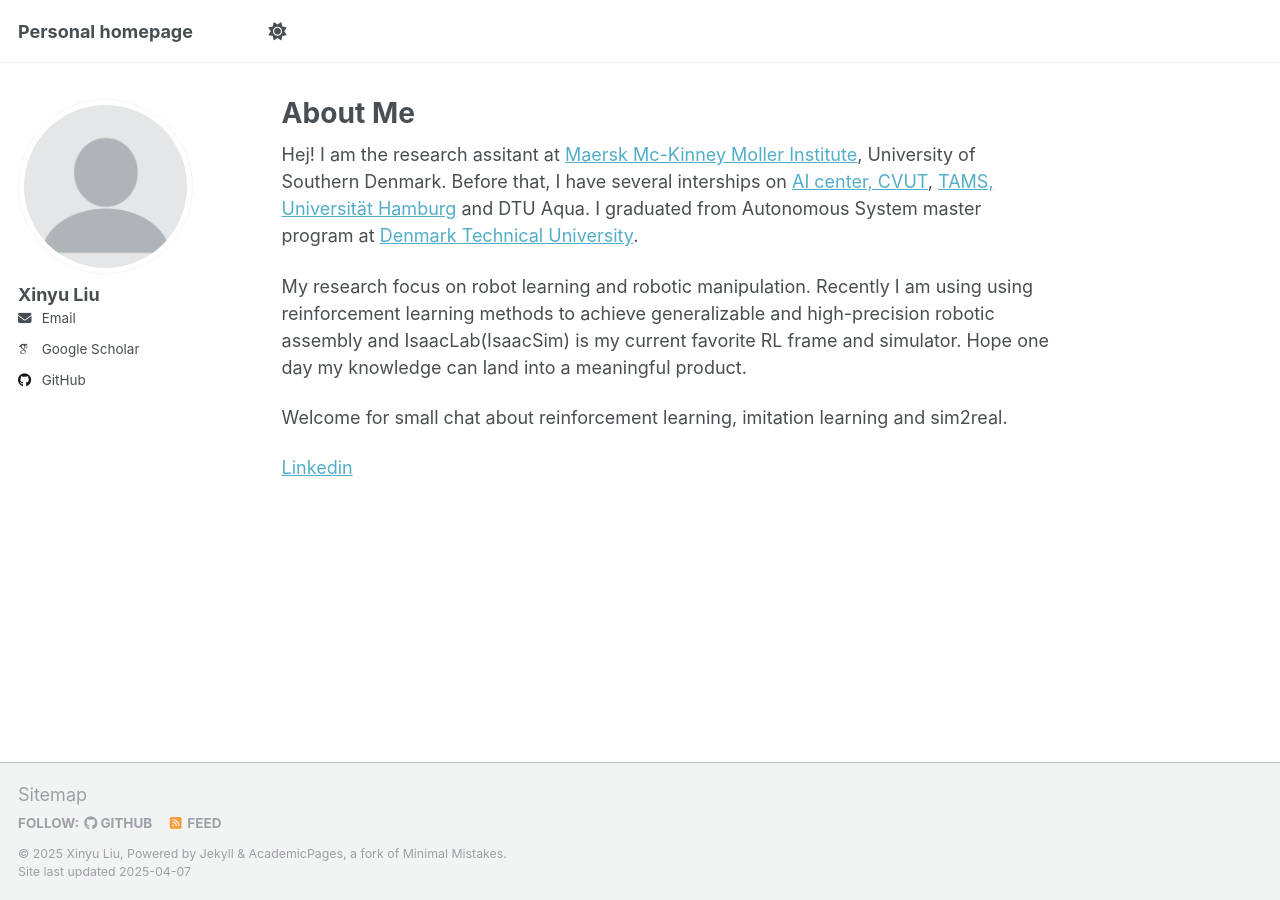
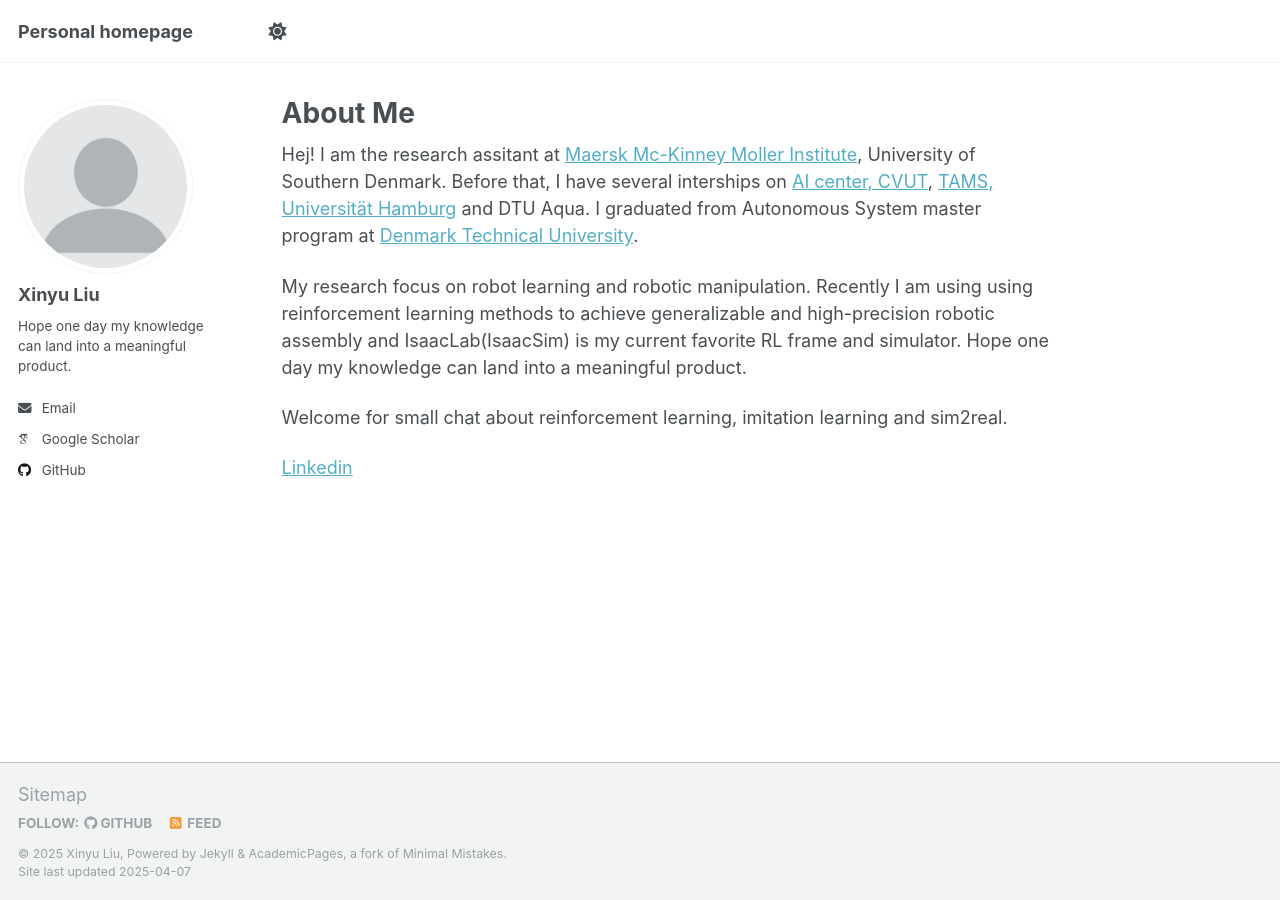
Before and after one commit to calmdw/calmdw.github.io, a Jekyll site: the page built from _pages/about.md, in a window 1280 px wide. Built offline with Jekyll 4.4.1, drawn with Linux system fonts in a browser that asks for light colours; some web fonts are replaced.

Commit message:
Update _config.yml

```diff
--- a/_config.yml
+++ b/_config.yml
@@ -25,7 +25,7 @@
   avatar           : "profile.png"
   name             : "Xinyu Liu"
   pronouns         : # example: "she/her"
-  bio              : #"Short biography for the left-hand sidebar"
+  bio              : "Hope one day my knowledge can land into a meaningful product."
   location         : #"Earth"
   employer         : #"Red Brick University"
   uri              :  #URL
```
